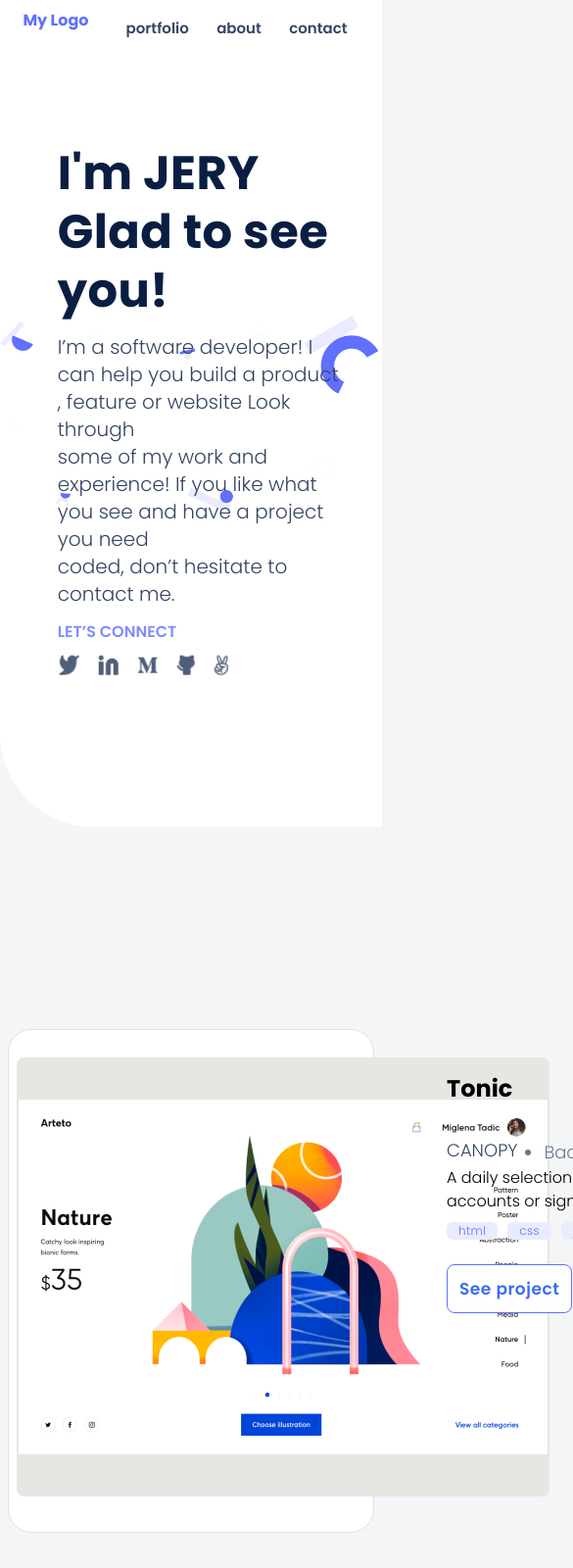
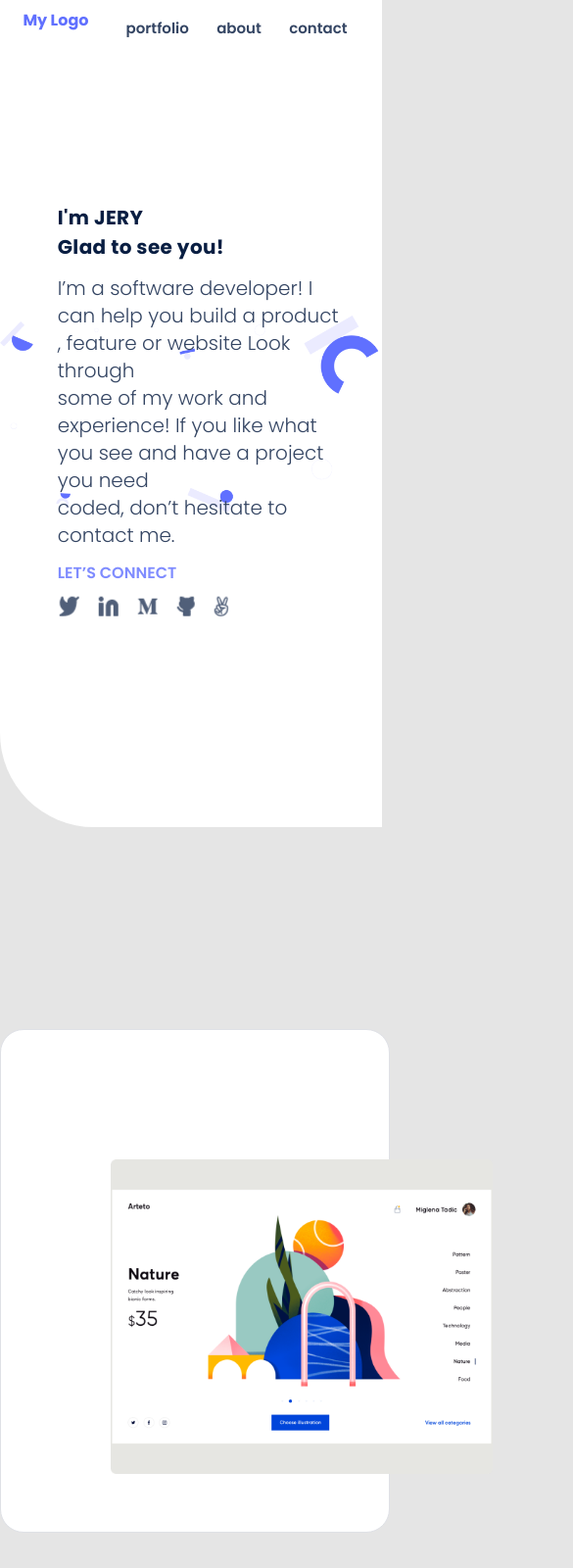
Before and after one commit to jerymey/portfolio, a website: page index.html in a window 390 px wide. Shown: the top 1600 px of the page at 98% size, 585 px wide, since content can reach past the window. Drawn offline with Linux system fonts and the light colour scheme.

Commit message:
updated contact form

```diff
--- a/index.html
+++ b/index.html
@@ -10,7 +10,7 @@
 <link href="https://fonts.googleapis.com/css2?family=Poppins:ital,wght@0,100;0,200;0,300;0,600;0,700;1,400&display=swap" rel="stylesheet">
 </head>
 <body>
-    <div class="header">
+    <section class="header">
         <div class="right">
             <nav>
             <a href="#" class="logo">My Logo</a>
@@ -41,12 +41,12 @@
             <li><a href=""><img src="images/Social links/v.png" alt="v icon"></a></li>
          </ul>
         </div>
-    </div>
+    </section>
 
     <section class="my-skills">
       <div class="container">
           <div class="picture">
-                <img src="images/pictures/nature.png" alt="nature">
+              <img src="images/pictures/nature.png" alt="nature" class="img-1">
           </div>
           <div class="small-container"></div>
             <div class="items">
@@ -247,8 +247,8 @@
       <form action="https://formspree.io/f/mknadjvd" method="post">
         <ul class="form-n">
          <li><input class="fm-1" type="text" name="footer-name" placeholder="Enter your name" maxlength="30" required></li>
-           <li><input class="fm-1" type="text" name="footer-email" placeholder="Enter your email" maxlength="30" required></li>
-           <li><textarea class="fm-2" type="text" name="footer-message" placeholder="Write your message here..." maxlength="500" required> </textarea> </li>
+         <li><input class="fm-1" type="email" name="footer-email" placeholder="Enter your email" maxlength="30" required></li>
+         <li><textarea class="fm-2" name="footer-message" placeholder="Write your message here..." maxlength="500" required> </textarea> </li>
          <li><input type="submit" value="Get in touch" class="unique" id="Get" ></li>
         </ul>
       </form>
--- a/style.css
+++ b/style.css
@@ -16,6 +16,14 @@
     background-size: contain;
     background-position: center;
     background-repeat: no-repeat;
+}
+
+@media (max-width: 768px) {
+    .text-box h1{
+        font-size: 20px;
+        line-height: 1.5;
+    }
+
 }
 
 body {
@@ -384,16 +392,46 @@ button {
 }
 
 @media (max-width: 768px) {
-        .container {
+        .header {
+            min-height: 100vh;
+            position: relative;
+            border-bottom-left-radius: 5rem;
+            background-color: rgba(255, 255, 255, 1);
+            border-bottom-left-radius: 6rem;
+            background-image: url(images/bg/Header\ bg@2x.png);
+            background-origin: content-box;
+            background-size: contain;
+            background-position: center;
+            background-repeat: no-repeat;
+        }
+        body {
             display: flex;
-            width: 22.25rem;
-            height: 31rem;
-            flex-shrink: 0;
-            border-radius: 24px;
-            border: 1px solid var(--neutrals-n-40, #DFE1E6);
-            background: var(--neutrals-n-0, #FFF);
-            margin:136px auto;
-            padding: 8px;
+            align-items: center;
+            justify-content: center;
+            background: #e5e5e5;
+            font-family: "Poppins", sans-serif;
         }
+        .picture img {
+            margin: 100px;
+            padding: 4px;
+            width: 390px;
+        }
+        .img-1 {
+            margin: 10px;
+        }
+        .tonic {
+            margin: 20%;
+    }
+}
+
+
+@media (max-width: 768px) {
+    .container {
+        flex-direction: column;
+        width: 380px;
+    }
+    body {
+        display: block;
+    }
 
 }
```
Lines whose indentation alone changed are shown as unchanged.
